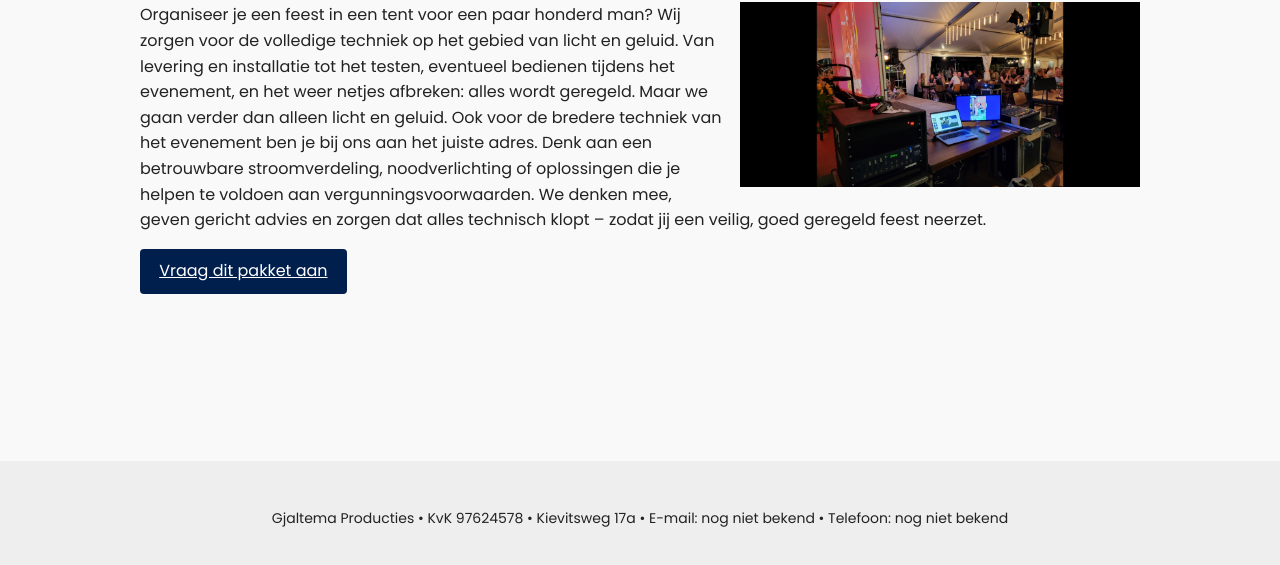
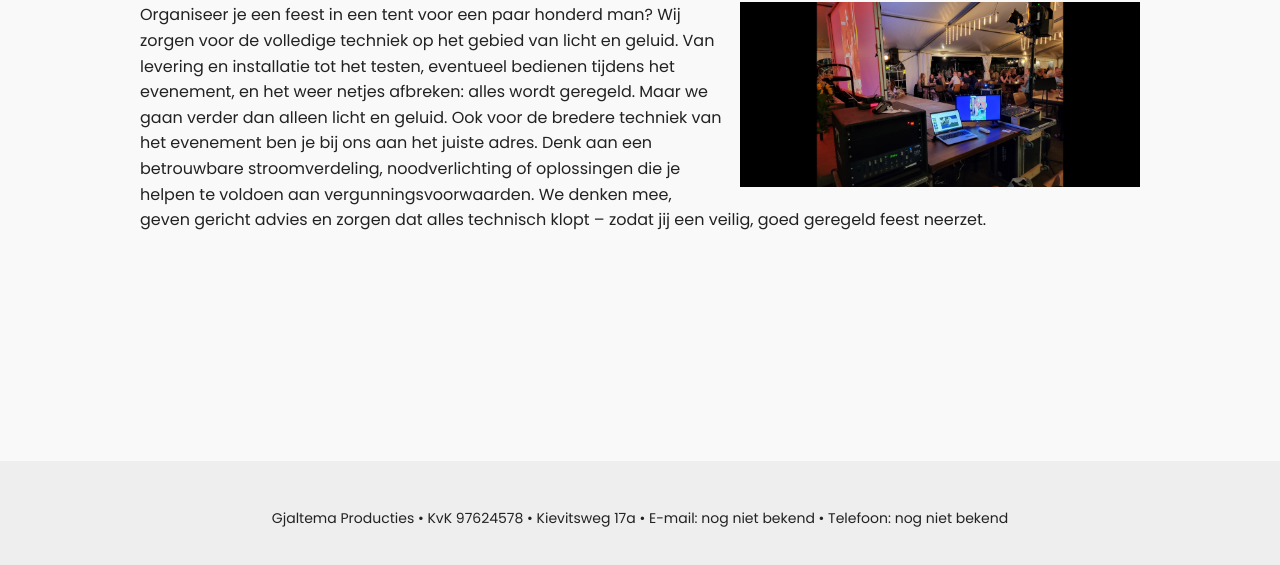
Before and after one commit to richgjaltje/GjaltemaProducties, a plain HTML site: page technische-ondersteuning.html in a window 1280 px wide. Shown: the part 225-790 px from the top of the page. Drawn offline with Linux system fonts and the light colour scheme.

Commit message:
Update technische-ondersteuning.html

```diff
--- a/technische-ondersteuning.html
+++ b/technische-ondersteuning.html
@@ -28,7 +28,6 @@
     <h1>Feesttenten tot 500 man</h1>
     <img src="technische-ondersteuning.jpg" alt="Feesttenten tot 500 man" class="service-photo">
       <p>Organiseer je een feest in een tent voor een paar honderd man? Wij zorgen voor de volledige techniek op het gebied van licht en geluid. Van levering en installatie tot het testen, eventueel bedienen tijdens het evenement, en het weer netjes afbreken: alles wordt geregeld. Maar we gaan verder dan alleen licht en geluid. Ook voor de bredere techniek van het evenement ben je bij ons aan het juiste adres. Denk aan een betrouwbare stroomverdeling, noodverlichting of oplossingen die je helpen te voldoen aan vergunningsvoorwaarden. We denken mee, geven gericht advies en zorgen dat alles technisch klopt – zodat jij een veilig, goed geregeld feest neerzet.</p>
-      <p><a class="btn" href="contact.html?pakket=Feesttenten+tot+500+man">Vraag dit pakket aan</a></p>
     </main>
 
   <footer>
```
